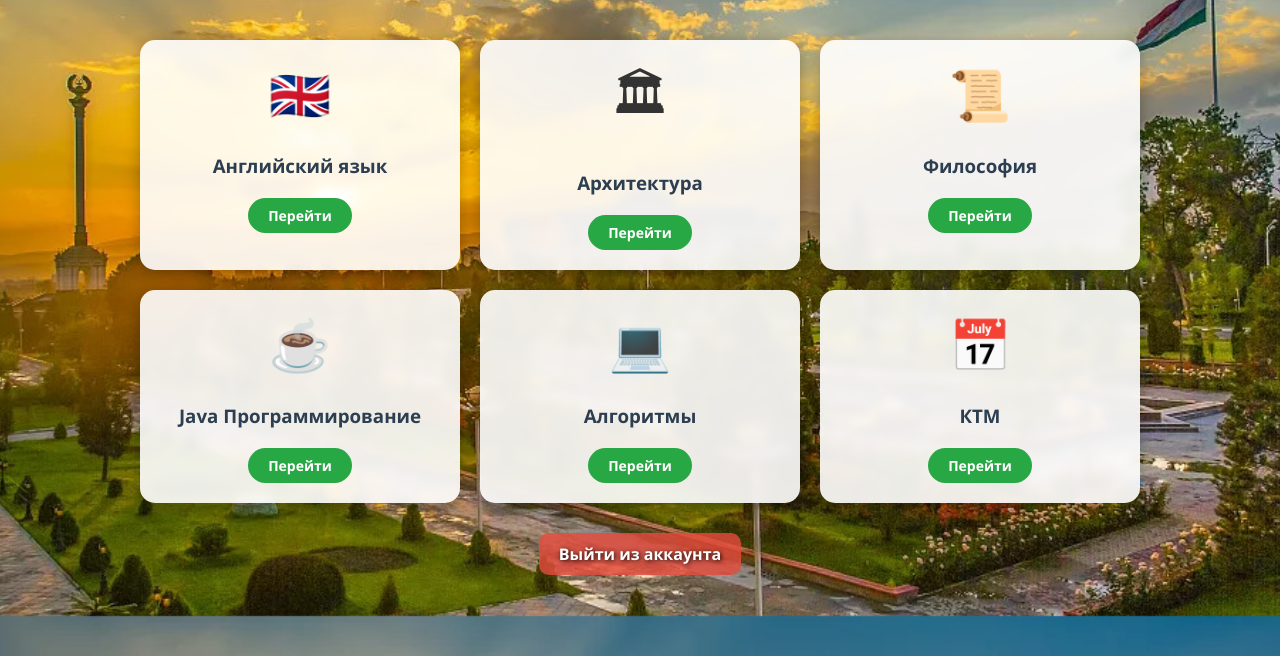
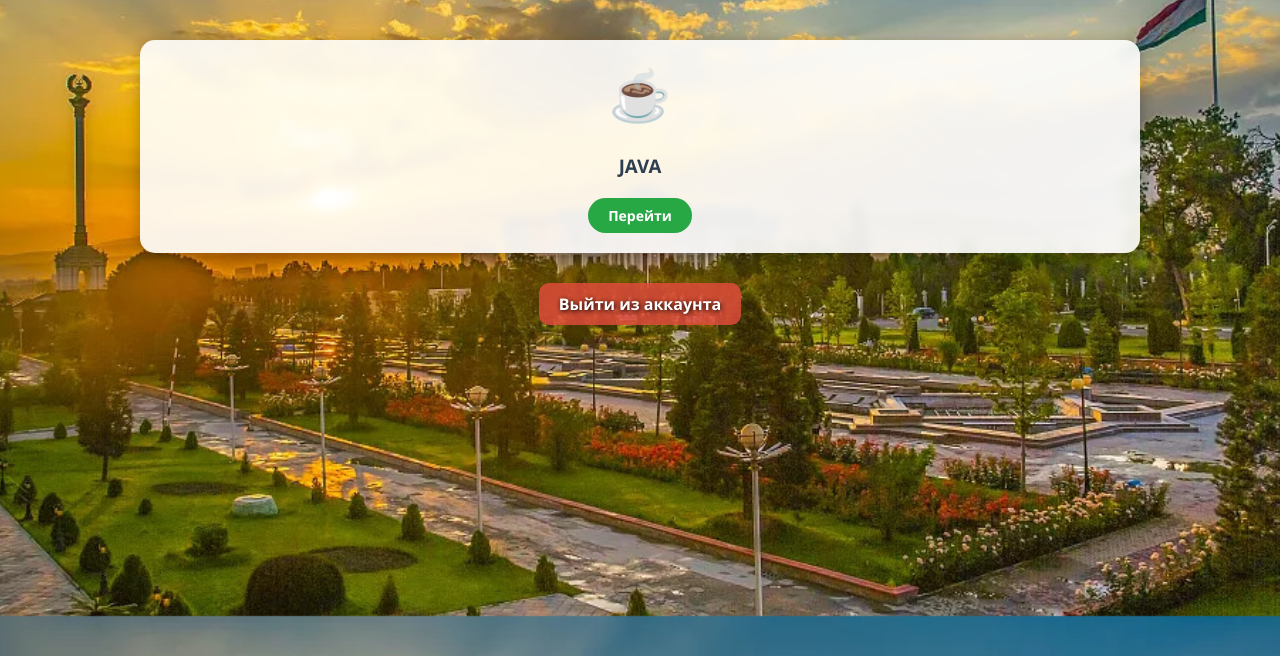
Before and after one commit to maruf-musoev/my-flask-site, a Flask app: page / in a window 1280 px wide. Shown: the part 184-840 px from the top of the page. Run offline with Flask 3, Linux system fonts and the light colour scheme; the visitor is signed in with stand-in values (Sample User, id 1).

Commit message:
dynamic menu with icons

```diff
--- a/app.py
+++ b/app.py
@@ -5,7 +5,7 @@ from flask_admin.contrib.sqla import ModelView
 from flask_babel import Babel
 import os
 
-app = Flask(__name__)
+app = Flask(__name__) # Исправил на __name__ для работы на сервере
 app.secret_key = 'maruf_secret_key'
 
 # --- ЯЗЫК ---
@@ -14,7 +14,6 @@ def get_locale():
 babel = Babel(app, locale_selector=get_locale)
 
 # --- БАЗА ДАННЫХ ---
-# Проверяем оба варианта названия переменной из Vercel
 database_url = os.environ.get('ХРАНИЛИЩЕ_URL') or os.environ.get('POSTGRES_URL')
 
 if database_url:
@@ -69,7 +68,12 @@ admin.add_view(MyAdminView(Question, db.session, name="Вопросы тесто
 @app.route('/')
 def index():
     if 'user' not in session: return redirect(url_for('login'))
-    return render_template('index.html', username=session['user'])
+
+    # АВТО-ПОИСК ПРЕДМЕТОВ: Берем все уникальные предметы из базы
+    unique_subjects = db.session.query(Question.subject.distinct()).all()
+    subjects = [s[0] for s in unique_subjects] # Превращаем в список имен
+
+    return render_template('index.html', username=session['user'], subjects=subjects)
 
 @app.route('/login', methods=['GET', 'POST'])
 def login():
@@ -101,9 +105,8 @@ def quiz(subject):
     questions = [{'id': q.id, 'q': q.q_text, 'a': q.ans_correct,
                   'options': {'A': q.opt_a, 'B': q.opt_b, 'C': q.opt_c, 'D': q.opt_d}} for q in db_qs]
     results, score = None, 0
-    if request.method == 'POST':
-        results = {}
-        for q in questions:
+    if request.method == 'POST':results = {}
+    for q in questions:
             ans = request.form.get(str(q['id']))
             if ans == q['a']: score += 4
             results[q['id']] = {'user_ans': ans, 'correct_ans': q['a']}
@@ -121,5 +124,5 @@ with app.app_context():
         db.session.add(User(username="Maruf", password="985453887"))
         db.session.commit()
 
-if __name__ == '__main__':
+if __name__ == '__main__': # Исправил на __name__ == '__main__'
     app.run(debug=True)
--- a/templates/index.html
+++ b/templates/index.html
@@ -92,41 +92,20 @@
     </div>
 
     <div class="grid">
-        <a href="{{ url_for('quiz', subject='english') }}" class="card">
-            <div class="icon">🇬🇧</div>
-            <h3>Английский язык</h3>
+        {% for sub in subjects %}
+        <a href="{{ url_for('quiz', subject=sub) }}" class="card">
+            <div class="icon">
+                {% if sub|lower == 'java' %}☕️
+                {% elif sub|lower == 'english' %}🇬🇧
+                {% elif sub|lower == 'architecture' or sub|lower == 'архитектура' %}🏛
+                {% elif sub|lower == 'philosophy' or sub|lower == 'философия' %}📜
+                {% elif sub|lower == 'ktm' or sub|lower == 'ктм' %}📅
+                {% else %}📝{% endif %}
+            </div>
+            <h3>{{ sub|upper }}</h3>
             <div class="btn-start">Перейти</div>
         </a>
-
-        <a href="{{ url_for('quiz', subject='architecture') }}" class="card">
-            <div class="icon">🏛</div>
-            <h3>Архитектура</h3>
-            <div class="btn-start">Перейти</div>
-        </a>
-
-        <a href="{{ url_for('quiz', subject='philosophy') }}" class="card">
-            <div class="icon">📜</div>
-            <h3>Философия</h3>
-            <div class="btn-start">Перейти</div>
-        </a>
-
-        <a href="{{ url_for('quiz', subject='java') }}" class="card">
-            <div class="icon">☕️</div>
-            <h3>Java Программирование</h3>
-            <div class="btn-start">Перейти</div>
-        </a>
-
-        <a href="{{ url_for('quiz', subject='algorithms') }}" class="card">
-            <div class="icon">💻</div>
-            <h3>Алгоритмы</h3>
-            <div class="btn-start">Перейти</div>
-        </a>
-
-        <a href="{{ url_for('quiz', subject='ktm') }}" class="card">
-            <div class="icon">📅</div>
-            <h3>КТМ</h3>
-            <div class="btn-start">Перейти</div>
-        </a>
+        {% endfor %}
     </div>
 
     <a href="{{ url_for('logout') }}" class="logout-link">Выйти из аккаунта</a>
```
